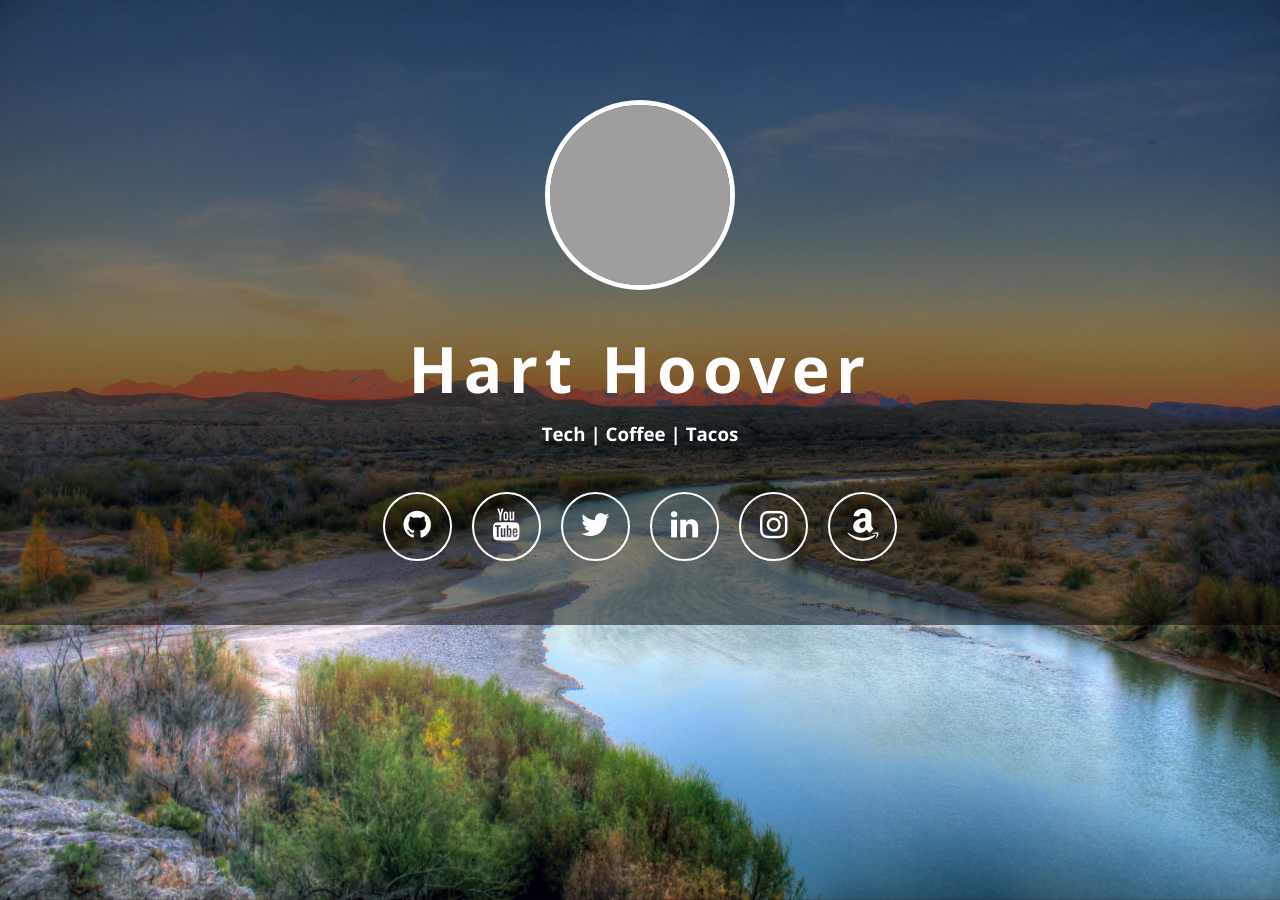
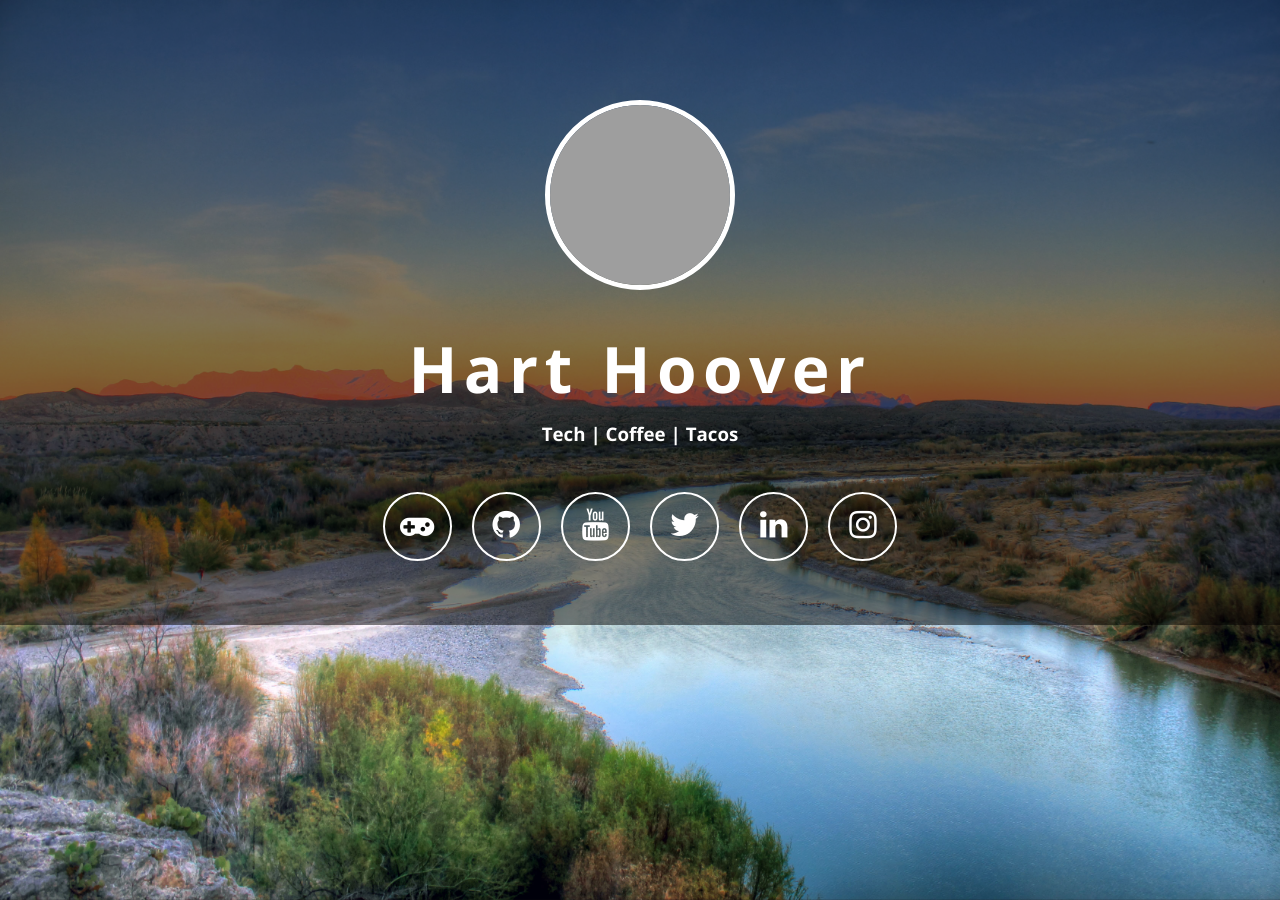
Before and after one commit to hhoover/hhoover.github.io, a Jekyll site: the page built from index.html, in a window 1280 px wide. Built offline with Jekyll 4.4.1, drawn with Linux system fonts in a browser that asks for light colours; grey boxes are pictures that could not be loaded.

```diff
--- a/_config.yml
+++ b/_config.yml
@@ -29,7 +29,8 @@ youtube_channel: UC1HghEvu0vjSiYTUQEWtGLg
 #blog_url: "/blog"
 #email: your-email@example.domain
 #public_key_url: "https://raw.pastebin.com/LINK-TO-PUBLIC-KEY"
-amazon_wishlist: 9CNI4eh
+#amazon_wishlist: 9CNI4eh
+extra_life: 247721
 
 
 avatar: yes
--- a/index.html
+++ b/index.html
@@ -31,6 +31,10 @@ permalink: /
             <h3>{{ site.description }}</h3>
 
                 <ul>
+                    {% if site.extra_life %}
+                    <li><a class="fa fa-2x fa-gamepad" href="https://www.extra-life.org/index.cfm?fuseaction=donorDrive.participant&participantID={{ site.extra_life }}"><span class="description">Extra-Life</span></a></li>
+                    {% endif %}
+
                     {% if site.github_username %}
                     <li><a class="fa fa-2x fa-github" href="https://github.com/{{ site.github_username }}"><span class="description">GitHub</span></a></li>
                     {% endif %}
```
